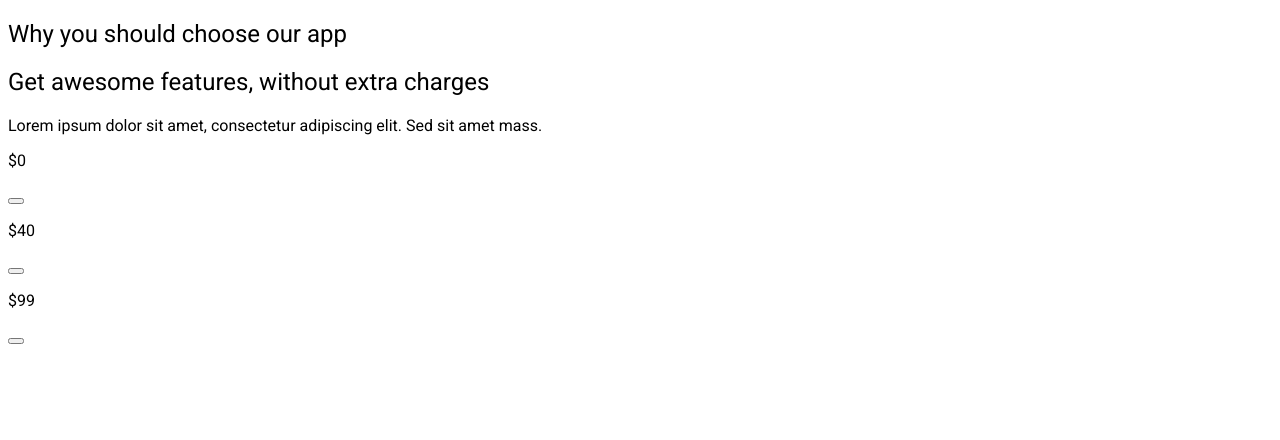
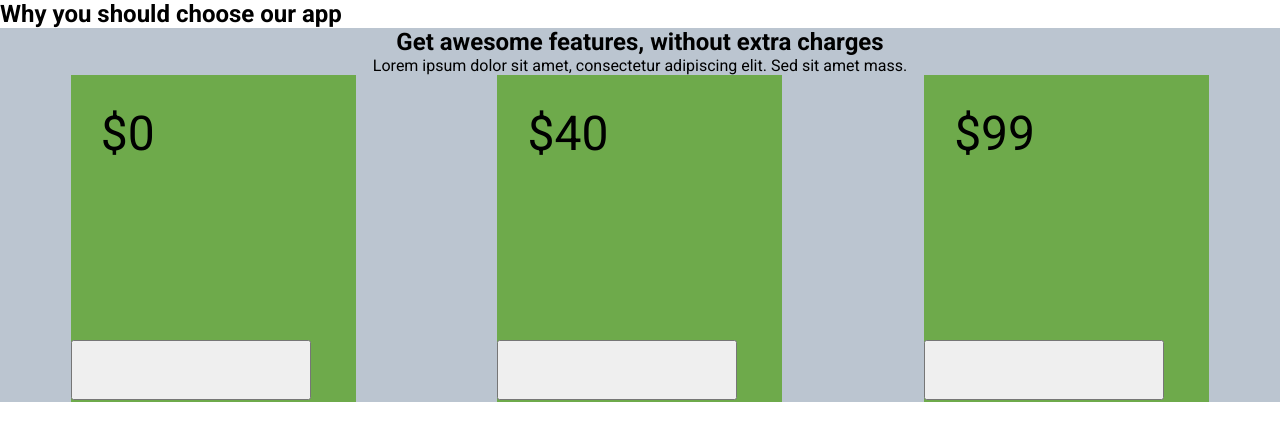
Before and after one commit to smirnovmykyta/WBS-primer-project, a plain HTML site: page index.html in a window 1280 px wide. Drawn offline with Linux system fonts and the light colour scheme.

Commit message:
fix prices css

```diff
--- a/styles.css
+++ b/styles.css
@@ -1,6 +1,8 @@
 @import url("https://fonts.googleapis.com/css2?family=Roboto:ital,wght@0,100;0,300;0,400;0,500;0,700;0,900;1,100;1,300;1,400;1,500;1,700;1,900&display=swap");
 * {
   font-family: "Roboto";
+  margin: 0;
+  padding: 0;
 }
 
 :root {
@@ -32,33 +34,32 @@
   --ico-sz: 40px;
 }
 
-.navbar-container {
+.prices-container {
   display: flex;
-  justify-content: space-between;
-  width: 100%;
+  flex-direction: column;
   align-items: center;
   background-color: var(--clr-light-gray);
 }
 
-.navbar-logo {
-  margin: 25px;
-  border: 1px solid black;
-  padding: 15px;
-  background-color: white;
+.prices-content-container {
+  display: flex;
+  justify-content: space-around;
+  width: 100%;
 }
 
-h1 {
-  font-weight: normal;
+.price {
+  background-color: #6eaa4b;
+  justify-content: center;
 }
 
-.navbar-links-container {
-  margin: 25px;
+.price p {
+  width: 225px;
+  height: 205px;
+  font-size: 48px;
+  margin: 30px;
 }
 
-.link {
-  border: 1px solid black;
-  padding: 10px 15px 10px 15px;
-  background-color: white;
-  text-decoration: none;
-  color: black;
+.price-button {
+  width: 240px;
+  height: 60px;
 }
```
